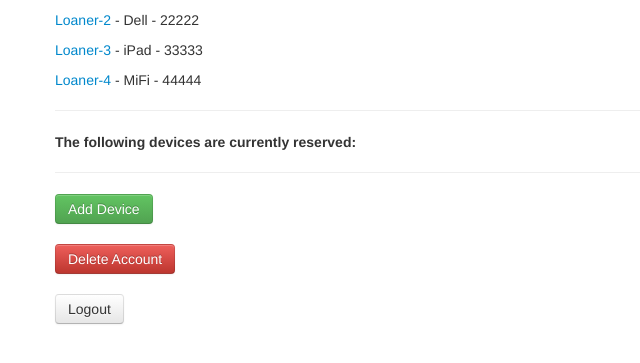
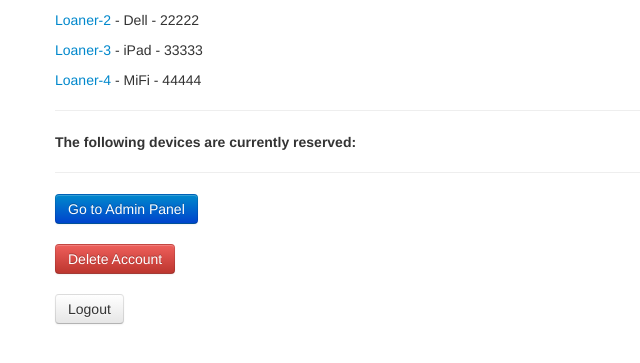
Before and after one commit to jessemcbrower/checkout_system, a Flask app: page /devices in a window 1280 px wide. Shown: the part 142-505 px from the top of the page, without its empty margins (0-640 px from the left). Run offline with Flask 3, Linux system fonts and the light colour scheme; the visitor is signed in with stand-in values (Sample User, id 1).

Commit message:
Added an admin panel and refactored code to support it. Created role for admin user and ability in admin panel to add and remove this.

```diff
--- a/app/routes.py
+++ b/app/routes.py
@@ -1,8 +1,11 @@
-from flask import render_template, abort, redirect, flash, request, get_flashed_messages
+from flask import render_template, abort, redirect, flash, request, get_flashed_messages, url_for
 from flask_login import login_required, login_user, logout_user, current_user
 from app import app, device_manager, user_manager, login_manager
 from .forms import DeviceInfo, LoginForm, RegistrationForm
 from app.models import User
+from functools import wraps
+import random
+import string
 
 @login_manager.user_loader
 def load_user(user_id):
@@ -14,6 +17,19 @@ def generate_device_id():
         return max_id + 1
     return 1
 
+def admin_required(f):
+    @wraps(f)
+    def decorated_function(*args, **kwargs):
+        if not current_user.is_authenticated or current_user.role != 'admin':
+            flash('You do not have permission to access this page.', 'danger')
+            return redirect(url_for('index'))
+        return f(*args, **kwargs)
+    return decorated_function
+
+def generate_random_password(length=8):
+    characters = string.ascii_letters + string.digits + string.punctuation
+    return ''.join(random.choice(characters) for _ in range(length))
+
 @app.route('/', methods=['GET'])
 def index():
     form = LoginForm()
@@ -22,28 +38,29 @@ def index():
 @app.route('/login', methods=['GET', 'POST'])
 def login():
     form = LoginForm()
-    if form.validate_on_submit():  # Ensure the form is validated
+    if form.validate_on_submit():
         username = form.username.data
         password = form.password.data
 
-        # Check if the user exists and the password matches
         for user in user_manager.users:
             if user['username'] == username and user['password'] == password:
-                user_obj = User(username)
+                user_obj = User(username, user.get('role', 'user'))
                 login_user(user_obj)
                 flash('Login successful!', 'success')
+
+                if user_obj.role == 'admin':
+                    return redirect('/admin')
+
                 return redirect('/devices')
 
-        # If the username or password is incorrect
         flash('Invalid username or password', 'danger')
 
-    # If form validation fails or GET request is made, render the login page
     return render_template('index.html', form=form)
 
 @app.route('/logout')
 @login_required
 def logout():
-    get_flashed_messages()  # Clears any existing messages
+    get_flashed_messages()
     logout_user()
     flash('You have been logged out.')
     return redirect('/')
@@ -54,26 +71,27 @@ def devices():
     devices = device_manager.devices
     return render_template('devices.html', devices=devices)
 
-@app.route('/devices/add', methods=['GET', 'POST'])
+@app.route('/admin/add_device', methods=['GET', 'POST'])
 @login_required
+@admin_required
 def add_device():
-    form = DeviceInfo()
+    form = DeviceInfo()  # Assuming DeviceInfo is your Flask-WTF form class
+
     if form.validate_on_submit():
-        device_name = form.name.data
-        device_type = form.type.data
-        device_tag = form.tag.data
+        new_device = {
+            'id': generate_device_id(),
+            'name': form.name.data,
+            'type': form.type.data,
+            'tag': form.tag.data,
+            'user': 'Available'
+        }
+        device_manager.devices.append(new_device)
+        device_manager.write_devices()
 
-        if device_name and device_type and device_tag:
-            new_device = {
-                'name': device_name,
-                'type': device_type,
-                'user': 'Available',  # Automatically set as available
-                'tag': device_tag,
-                'id': generate_device_id()
-            }
-            device_manager.devices.append(new_device)
-            device_manager.write_devices()
-            return redirect('/devices')
+        flash('Device added successfully.', 'success')
+        return redirect(url_for('admin_panel'))
+
+    # Render the form if it’s a GET request
     return render_template('add.html', form=form)
 
 @app.route('/devices/<int:device_id>', methods=['GET', 'POST'])
@@ -93,21 +111,19 @@ def device(device_id):
         elif action == 'checkout':
             updated_device = device_manager.add_or_update_device(device_id, str(current_user.id))
         else:
-            abort(400)  # Invalid action
+            abort(400)
         if not updated_device:
             abort(404)
         return redirect('/devices')
 
-@app.route('/devices/<int:device_id>/delete', methods=['POST'])
+@app.route('/admin/delete_device/<int:device_id>', methods=['POST'])
 @login_required
+@admin_required
 def delete_device(device_id):
-    device = device_manager.get_device(device_id)
-    if device:
-        device_manager.delete_device(device_id)
-        flash(f"Device {device['name']} deleted successfully.")
-    else:
-        flash("Device not found.")
-    return redirect('/devices')
+    device_manager.devices = [device for device in device_manager.devices if device['id'] != device_id]
+    device_manager.write_devices()
+    flash('Device deleted successfully.', 'success')
+    return redirect(url_for('admin_panel'))
 
 @app.route('/register', methods=['GET', 'POST'])
 def register():
@@ -117,22 +133,25 @@ def register():
             username = form.username.data
             password = form.password.data
 
-            # Check if the username already exists
+            # Assign a default role if none is provided
+            role = 'user'
+
             for user in user_manager.users:
                 if user['username'] == username:
                     flash('Username already exists', 'danger')
                     return render_template('register.html', form=form)
 
-            # Add the new user
-            new_user = {'username': username, 'password': password}
+            new_user = {'username': username, 'password': password, 'role': role}
             user_manager.users.append(new_user)
             user_manager.write_users()
 
-            # Flash the success message and redirect immediately
             flash('User registered successfully!', 'success')
-            return redirect('/login')  # Redirect to login after registration
 
-        # Handle validation errors
+            if current_user.is_authenticated and current_user.role == 'admin':
+                return redirect(url_for('admin_panel'))
+            else:
+                return redirect('/login')
+
         for field, errors in form.errors.items():
             for error in errors:
                 flash(f"{field}: {error}", 'danger')
@@ -144,14 +163,129 @@ def register():
 def delete_account():
     user_id = current_user.id
 
-    # Find and remove the user from the user manager
     user_manager.users = [user for user in user_manager.users if user['username'] != user_id]
     user_manager.write_users()
 
-    # Clear old flash messages
     get_flashed_messages()
 
-    # Log the user out and redirect to the home page
     logout_user()
     flash('Your account has been deleted.')
     return redirect('/')
+
+@app.route('/admin')
+@login_required
+@admin_required
+def admin_panel():
+    users = user_manager.users
+    devices = device_manager.devices  # Ensure devices are fetched here
+    return render_template('admin_panel.html', users=users, devices=devices)
+
+@app.route('/admin/reset_password/<username>', methods=['POST'])
+@login_required
+@admin_required
+def reset_password(username):
+    new_password = generate_random_password()
+
+    for user in user_manager.users:
+        if user['username'] == username:
+            user['password'] = new_password
+            user_manager.write_users()
+            flash(f'Password reset for {username}. New password: {new_password}', 'success')
+            break
+    else:
+        flash(f'User {username} not found.', 'danger')
+
+    return redirect(url_for('admin_panel'))
+
+@app.route('/admin/update_user/<username>', methods=['POST'])
+@login_required
+@admin_required
+def update_user(username):
+    print("Received form data:", request.form)  # Print all form data for debugging
+
+    original_username = request.form.get('original_username')
+    new_username = request.form.get('username')
+    role_value = request.form.get('role')
+
+    # Set role to 'user' if the checkbox is not checked, otherwise 'admin'
+    role = 'admin' if role_value == 'admin' else 'user'
+
+    print(f"Form Data Received: Original Username: {original_username}, New Username: {new_username}, Role: {role}")
+
+    if not new_username:
+        flash('Invalid username. The username cannot be empty.', 'danger')
+        return redirect(url_for('admin_panel'))
+
+    # Find and update the user
+    user_updated = False
+    for user in user_manager.users:
+        if user['username'] == original_username:
+            user['username'] = new_username
+            user['role'] = role
+            user_manager.write_users()  # Save changes to persistent storage
+            user_updated = True
+            flash(f'User {new_username} updated successfully.', 'success')
+            break
+
+    if not user_updated:
+        flash(f'User {original_username} not found.', 'danger')
+
+    return redirect(url_for('admin_panel'))
+
+@app.route('/admin/delete_user/<username>', methods=['POST'])
+@login_required
+@admin_required
+def delete_user(username):
+    user_manager.users = [user for user in user_manager.users if user['username'] != username]
+    user_manager.write_users()
+    flash(f'User {username} deleted successfully.', 'success')
+    return redirect(url_for('admin_panel'))
+
+@app.route('/admin/promote_to_admin/<username>', methods=['POST'])
+@login_required
+@admin_required
+def promote_to_admin(username):
+    for user in user_manager.users:
+        if user['username'] == username:
+            user['role'] = 'admin'
+            user_manager.write_users()
+            flash(f'User {username} has been promoted to admin.', 'success')
+            break
+    return redirect(url_for('admin_panel'))
+
+@app.route('/admin/demote_to_user/<username>', methods=['POST'])
+@login_required
+@admin_required
+def demote_to_user(username):
+    for user in user_manager.users:
+        if user['username'] == username:
+            user['role'] = 'user'
+            user_manager.write_users()
+            flash(f'User {username} has been demoted to user.', 'success')
+            break
+    return redirect(url_for('admin_panel'))
+
+@app.route('/admin/update_device/<int:device_id>', methods=['POST'])
+@login_required
+@admin_required
+def update_device(device_id):
+    # Implement the logic to update the device here
+    device_name = request.form.get('device_name')
+    device_type = request.form.get('device_type')
+    asset_tag = request.form.get('asset_tag')
+    checked_out_to = request.form.get('checked_out_to')
+
+    # Find and update the device
+    for device in device_manager.devices:
+        if device['id'] == device_id:
+            device['name'] = device_name
+            device['type'] = device_type
+            device['tag'] = asset_tag
+            device['user'] = checked_out_to
+            device_manager.write_devices()
+            flash(f'Device {device_name} updated successfully.', 'success')
+            break
+    else:
+        flash(f'Device not found.', 'danger')
+
+    return redirect(url_for('admin_panel'))
--- a/app/templates/base.html
+++ b/app/templates/base.html
@@ -6,23 +6,43 @@
     <title>{% block title %}Checkout System{% endblock %}</title>
     <link href="/static/css/bootstrap.min.css" rel="stylesheet" media="screen">
     <link href="/static/css/bootstrap-responsive.min.css" rel="stylesheet">
+    <style>
+        .input-inline {
+            width: 150px; /* Adjust the width to your preference */
+            display: inline-block;
+        }
+
+        .form-control-sm {
+            margin-bottom: 0; /* Ensure there's no extra space below inputs */
+        }
+
+        .d-flex.align-items-center {
+            flex-wrap: nowrap; /* Prevent wrapping of buttons and inputs */
+        }
+
+        .me-2 {
+            margin-right: 0.5rem; /* Space between inline elements */
+        }
+    </style>
 </head>
 <body>
     <nav>
         <!-- Add navigation elements here if needed -->
     </nav>
     <div class="container">
+        {% block content %}
+        {% endblock %}
+    </div>
+    <div class="container mt-5">
         {% with messages = get_flashed_messages() %}
             {% if messages %}
-            <div class="alert alert-info">
+            <div class="alert alert-info fixed-bottom">
                 {% for message in messages %}
                     <p>{{ message }}</p>
                 {% endfor %}
             </div>
             {% endif %}
         {% endwith %}
-        {% block content %}
-        {% endblock %}
     </div>
 </body>
 </html>
--- a/app/templates/devices.html
+++ b/app/templates/devices.html
@@ -22,12 +22,14 @@
     {% endfor %}
     <hr>
 
-    <!-- Add Device Button -->
-    <form action="/devices/add">
-        <button type="submit" class="btn btn-success">
-            Add Device
+    <!-- Admin Panel Button (only visible to admins) -->
+    {% if current_user.role == 'admin' %}
+    <form action="{{ url_for('admin_panel') }}" method="get">
+        <button type="submit" class="btn btn-primary">
+            Go to Admin Panel
         </button>
     </form>
+    {% endif %}
 
     <!-- Delete Account Button -->
     <form action="/delete_account" method="post" onsubmit="return confirm('Are you sure you want to delete your account? This action cannot be undone.');">
--- a/app/users.json
+++ b/app/users.json
@@ -1,6 +1,7 @@
 [
     {
         "username": "admin",
-        "password": "admin"
+        "password": "admin",
+        "role": "admin"
     }
 ]
```
Also changed, not shown: app/models.py (+5 -2 lines), test/test_views.py (deleted, +0 -43 lines).
